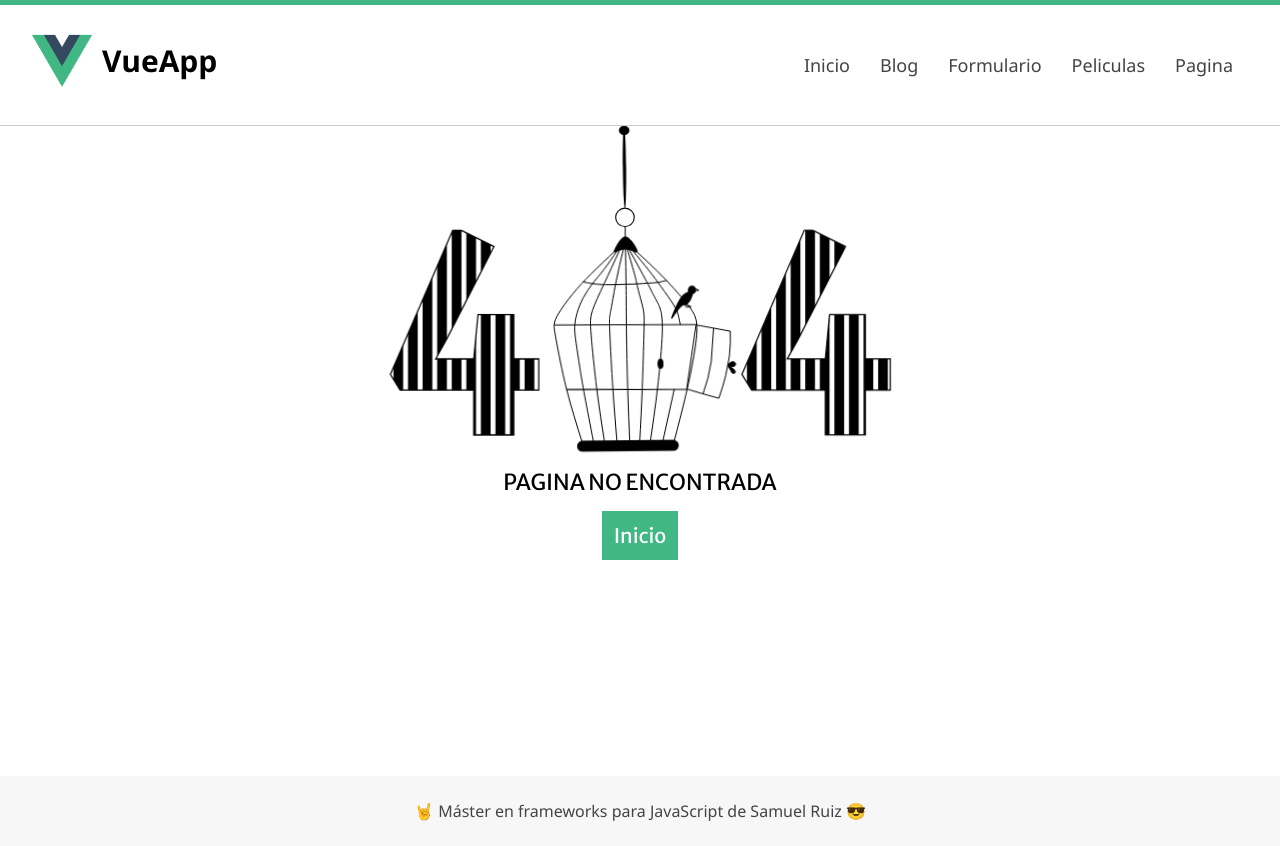
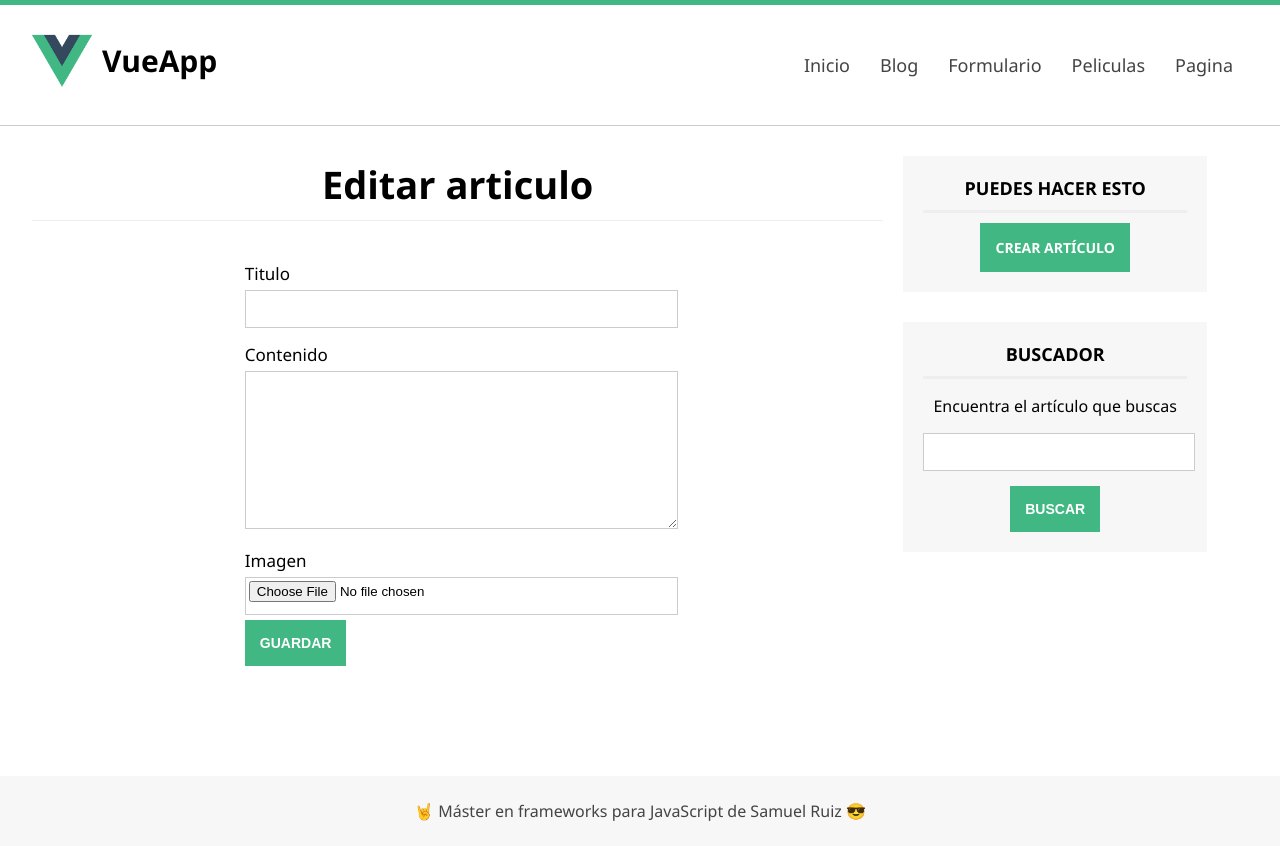
Before and after one commit to tamueka/masterVUE, a Vue app: page /editar/1 in a window 1280 px wide. Built offline with nearby package versions, Linux system fonts and the light colour scheme; no server answers.

Commit message:
Creamos componente de editar articulos + estilos css + ruta main.js

```diff
--- a/src/assets/css/styles.css
+++ b/src/assets/css/styles.css
@@ -213,10 +213,27 @@ body {
 
 .btn-success {
     background: #41b883;
+    color: white !important;
+    text-align: center;
 }
 
-.btn-success:hover {
+.btn-warning {
+    background: rgb(27, 26, 23);
+    color: white !important;
+    text-align: center;
+}
+
+.btn-danger {
+    background: red;
+    color: white !important;
+    text-align: center;
+}
+
+.btn-success:hover,
+.btn-warning:hover,
+.btn-danger:hover {
     background: black;
+    text-decoration: none;
 }
 
 .mid-form {
@@ -345,6 +362,10 @@ textarea {
     margin-left: auto;
     margin-right: auto;
     width: 50%;
+}
+
+.image-small{
+    width: 100px;
 }
 
 .article-detail .subheader {
--- a/src/components/Article.html
+++ b/src/components/Article.html
@@ -8,6 +8,8 @@
             <span class="date">{{ article.date | moment("from") }}</span>
             <p>{{ article.content }}</p>
             <div class="clearfix"></div>
+            <router-link :to="'/editar/'+article._id" class="btn btn-warning">Editar</router-link>
+            <router-link to="/borrar" class="btn btn-danger">Borrar</router-link>
         </article>
         <Sidebar></Sidebar>
     </section>
--- a/src/components/CreateArticle.html
+++ b/src/components/CreateArticle.html
@@ -1,7 +1,8 @@
 <div class="general">
     <div class="center">
         <section id="content">
-            <h1 class="subheader">Crear articulo</h1>
+            <h1 class="subheader" v-if="!isEdit">Crear articulo</h1>
+            <h1 class="subheader" v-else>Editar articulo</h1>
             <!-- Formulario -->
             <form class="mid-form" @submit.prevent="save()">
                 <div class="form-group">
@@ -21,7 +22,12 @@
                 </div>
 
                 <div class="form-group">
-                    <label for="image">Image</label>
+                    <div v-if="isEdit && article.image">
+                        <img :src="url + 'get-image/' + article.image"
+                        :alt="article.title"
+                        class="image-small"/>
+                    </div>
+                    <label for="image">Imagen</label>
                     <input type="file" id="file" ref="file" name="file0" @change="fileChange()" />
                 </div>
 
--- /dev/null
+++ b/src/components/EditArticle.vue
@@ -0,0 +1,118 @@
+<template src="./CreateArticle.html"></template>
+
+<script>
+import axios from "axios";
+import Global from "../Global";
+import Sidebar from "./Sidebar.vue";
+import Article from "../models/Article";
+import { required } from "vuelidate/lib/validators";
+import swal from "sweetalert";
+
+export default {
+  name: "EditArticle",
+  components: {
+    Sidebar
+  },
+  data() {
+    return {
+      url: Global.url,
+      file: "",
+      article: new Article("", "", null, ""),
+      submitted: false,
+      isEdit: true
+    };
+  },
+  validations: {
+    article: {
+      title: {
+        required
+      },
+      content: {
+        required
+      }
+    }
+  },
+  mounted() {
+    //console.log(this.article);
+    var articleId = this.$route.params.id;
+    this.getArticle(articleId);
+  },
+  methods: {
+    fileChange() {
+      this.file = this.$refs.file.files[0];
+      console.log(this.file);
+    },
+      getArticle(articleId) {
+        axios.get(this.url + "article/" + articleId).then(res => {
+          if (res.data.status == "success") {
+            this.article = res.data.article;
+          }
+        });
+      },
+    save() {
+      this.submitted = true;
+
+      this.$v.$touch();
+      if (this.$v.$invalid) {
+        return false;
+      } else {
+        axios
+          .post(this.url + "save", this.article)
+          .then(response => {
+            if (response.data.status == "success") {
+              /* Subida de archivo */
+              if (
+                this.file != null &&
+                this.file != undefined &&
+                this.file != ""
+              ) {
+                const formData = new FormData();
+                formData.append("file0", this.file, this.filename);
+                //console.log(formData);
+                var articleId = response.data.article._id;
+
+                axios
+                  .post(this.url + "upload-image/" + articleId, formData)
+                  .then(response => {
+                    //console.log(response);
+                    if (response.data.article) {
+                      swal(
+                        "Articulo creado",
+                        "El articulo se ha creado correctamente",
+                        "success"
+                      );
+                      this.article = response.data.article;
+                      /* Redireccionamos al blog */
+                      this.$router.push("/blog");
+                    } else {
+                      swal(
+                        "Articulo no creado",
+                        "El articulo se ha creado correctamente",
+                        "error"
+                      );
+                    }
+                  })
+                  .catch(err => {
+                    console.log(err);
+                  });
+              } else {
+                swal(
+                  "Articulo creado",
+                  "El articulo se ha creado correctamente",
+                  "success"
+                );
+                this.article = response.data.article;
+                /* Redireccionamos al blog */
+                this.$router.push("/blog");
+              }
+            }
+          })
+          .catch(err => console.log(err));
+      }
+    }
+  }
+};
+</script>
+
+<style scoped>
+</style>
--- a/src/main.js
+++ b/src/main.js
@@ -23,6 +23,7 @@ import Search from "./components/Search.vue";
 import Redirect from "./components/Redirect.vue";
 import Article from "./components/Article.vue";
 import CreateArticle from "./components/CreateArticle.vue";
+import EditArticle from "./components/EditArticle.vue";
 
 
 Vue.config.productionTip = false
@@ -36,7 +37,8 @@ const routes = [
   { path: "/home", component: LastArticles },
   { path: "/blog", component: Blog },
   { path: "/articulo/:id", name: "article", component: Article },
-  { path: "/crear-articulo", name: "create", component: CreateArticle},
+  { path: "/editar/:id", name: "edit", component: EditArticle },
+  { path: "/crear-articulo", name: "create", component: CreateArticle },
   { path: "/formulario", component: Formulario },
   { path: "/pagina/:id?", name: "pagina", component: Pagina },
   { path: "/pagina2/", component: MiComponente },
```
